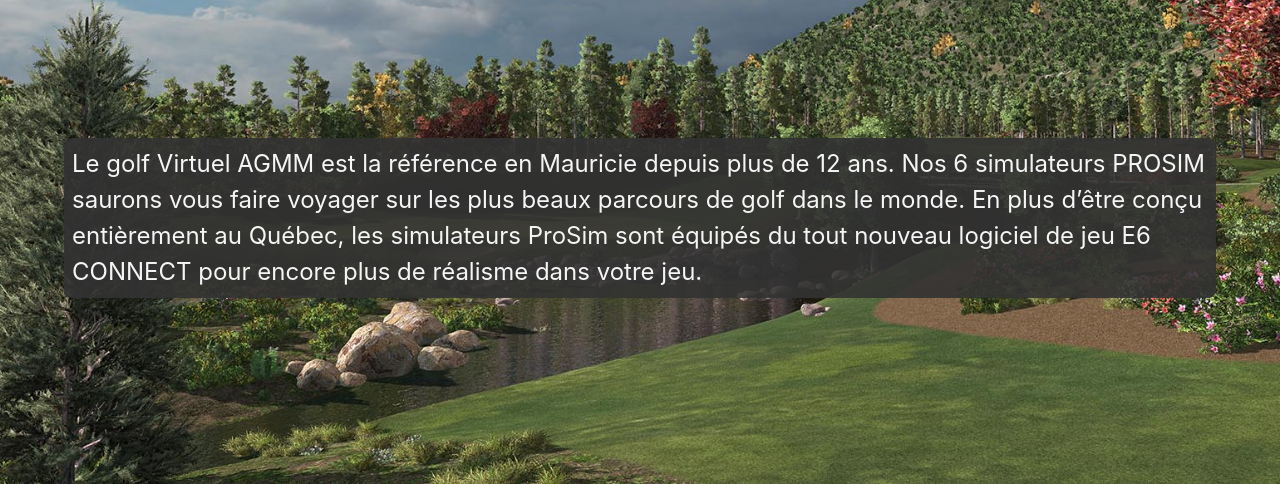
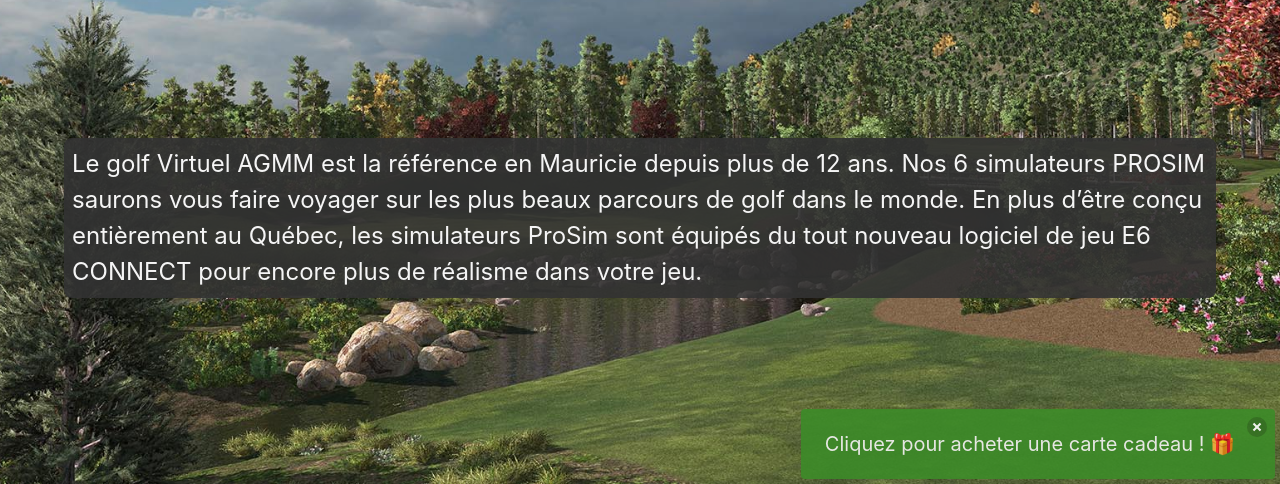
Before and after one commit to nitroboy720/webpitch, a plain HTML site: page public/golf-virtuel/index.html in a window 1280 px wide. Shown: the part 316-800 px from the top of the page. Drawn offline with Linux system fonts and the light colour scheme; a script that the page names is missing.

Commit message:
Gift card notification

```diff
--- a/dev/page-builder/config.json
+++ b/dev/page-builder/config.json
@@ -59,6 +59,7 @@
                 "/golf-virtuel/tarifs.html",
                 "carte-vip.html",
                 "/golf-virtuel/contact.html",
+                "/carte-cadeau.html",
                 "</body>"
             ]
         },{
--- a/dev/scss/_base.scss
+++ b/dev/scss/_base.scss
@@ -86,3 +86,17 @@
     height: 5px;
     background-color: $dark;
 }
+
+.notification {
+    position: fixed;
+    color: $light;
+    background-color: $green;
+    opacity: 0.9;
+    width: fit-content;
+    bottom: 5px;
+    right: 5px;
+    margin-left: 5px;
+    a {
+        text-decoration-line: none !important;
+    }
+}
--- a/public/golf-virtuel/index.html
+++ b/public/golf-virtuel/index.html
@@ -333,4 +333,10 @@
         </div>
     </div>
 </footer>
+<div class="notification">
+    <button class="delete"></button>
+    <a href="https:/squareup.com/gift/KMBPAY0Z4RPPP/order">
+        <p class="is-size-5">Cliquez pour acheter une carte cadeau ! 🎁</p>
+    </a>
+</div>
 </body>
--- a/public/js/script.js
+++ b/public/js/script.js
@@ -11,9 +11,10 @@
         menu.classList.toggle('is-active');
     });
 
-
-    const testCheckbox = document.getElementById("test-checkbox");
-    testCheckbox.addEventListener("change",()=>{
-        document.getElementsByTagName("body")[0].classList.toggle("test");
-    })
+    (document.querySelectorAll('.notification .delete') || []).forEach(($delete) => {
+        $notification = $delete.parentNode;
+        $delete.addEventListener('click', () => {
+          $notification.parentNode.removeChild($notification);
+        });
+      });
 });
```
Also changed, not shown: dev/components/carte-cadeau.html (added, +6 -0 lines), public/css/styles.css.
